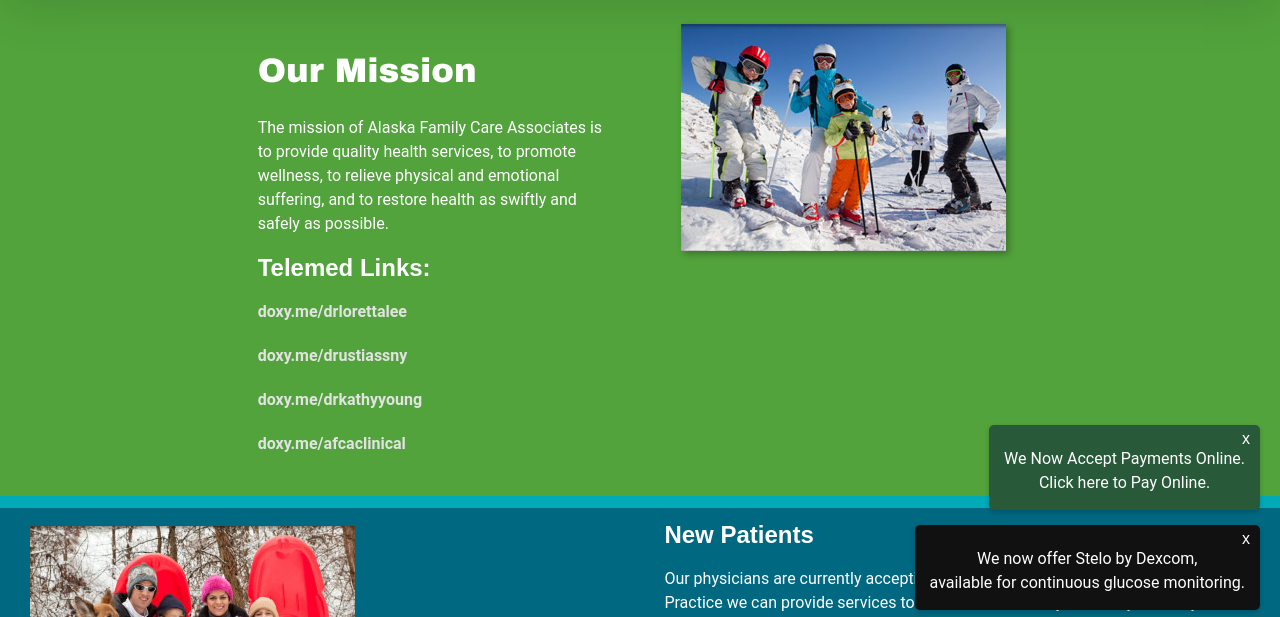
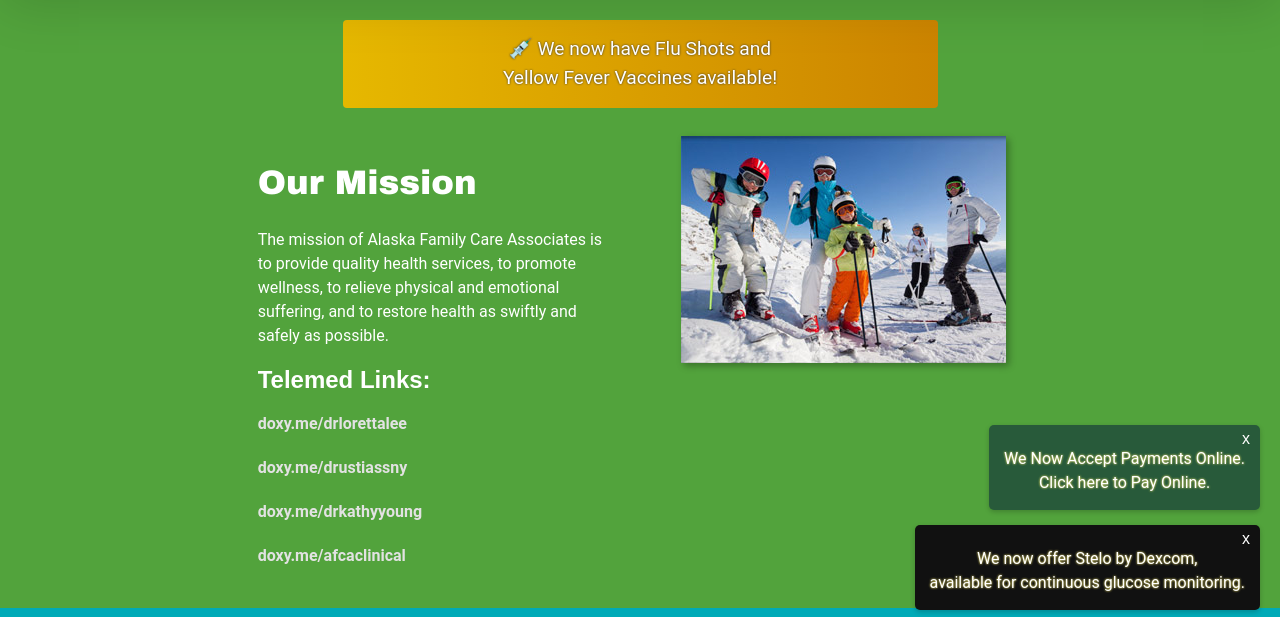
Before and after one commit to lorleemd/AFCA-website, a plain HTML site: page index.html in a window 1280 px wide. Shown: the part 170-787 px from the top of the page. Drawn offline with Linux system fonts and the light colour scheme; a web font is replaced by a local one.

Commit message:
Add files via upload
Adding an alert.

```diff
--- a/index.html
+++ b/index.html
@@ -833,7 +833,18 @@
                                 class="updated rich-snippet-hidden">2022-07-21T14:03:11-08:00</span>
                             <div class="post-content">
                                 <div class="fusion-fullwidth fullwidth-box fusion-builder-row-1 nonhundred-percent-fullwidth non-hundred-percent-height-scrolling"
-                                    style="background-color: #52a33c;background-position: center center;background-repeat: no-repeat;padding-top:0px;padding-right:30px;padding-bottom:0px;padding-left:30px;margin-bottom: 0px;">
+                                    style="background-color: #52a33c;background-position: center center;background-repeat: no-repeat;padding-top:0px;padding-right:30px;padding-bottom:0px;padding-left:30px;margin-bottom: 0px; padding-top: 1.5rem;">
+                                    <div class="row justify-content-center">
+                                        <div class="col-sm-3"></div>
+                                        <div class="col-sm-6">
+                                            <div class="alert shadow-lg rounded-pill" role="alert"
+                                                 style="background: linear-gradient(to right, #e6b800, #cc8400); color: #ffffff; font-size: 1.2rem; margin-bottom: 0; text-align: center; border:none;">
+                                                <span style="filter:drop-shadow(0 0 0.05em #333); display: inline-block;">
+                                                    💉 We now have Flu Shots and<br />Yellow Fever Vaccines available!
+                                                </span>
+                                            </div>
+                                        </div>
+                                    </div>
                                     <div class="fusion-builder-row fusion-row ">
                                         <div class="fusion-layout-column fusion_builder_column fusion_builder_column_1_6 fusion-builder-column-0 fusion-one-sixth fusion-column-first 1_6"
                                             style="margin-top:0px;margin-bottom:20px;width:16.66%;width:calc(16.66% - ( ( 4% + 4% + 4% ) * 0.1666 ) );margin-right: 4%;">
@@ -1447,12 +1458,12 @@
     <div class="fusion-boxed-shadow"></div>
     <a class="fusion-one-page-text-link fusion-page-load-link"></a>
     <div class="stelo-banner" onclick="window.location.href='includes/pdfs/Stelo-flyer-8.5x11-mat-7550-view.pdf'" style="width: fit-content;">
-        <span class="stelo-text"><div style="text-align: center;">We now offer Stelo by Dexcom,</div><div style="text-align: center;">available for continuous glucose monitoring.</div></span>
+        <span class="stelo-text"><div style="text-align: center; filter: drop-shadow(0 0 0.05em #fff069);">We now offer Stelo by Dexcom,</div><div style="text-align: center; filter: drop-shadow(0 0 0.05em #fff069);">available for continuous glucose monitoring.</div></span>
         <button class="close-stelo-btn" type="button" onclick="closeSteloBanner()">x</button>
     </div>
 
     <div class="payment-banner" onclick="window.location.href='https://pay.balancecollect.com/m/alaskafamilycareassociates'" style="width: fit-content;">
-        <span class="payment-text"><div style="text-align: center;">We Now Accept Payments Online.</div><div style="text-align: center;">Click here to Pay Online.</div></span>
+        <span class="payment-text"><div style="text-align: center; filter: drop-shadow(0 0 0.05em #fff069);">We Now Accept Payments Online.</div><div style="text-align: center; filter: drop-shadow(0 0 0.05em #fff069);">Click here to Pay Online.</div></span>
         <button class="close-btn" type="button" onclick="closeBanner()">x</button>
     </div>
     </body>
```
